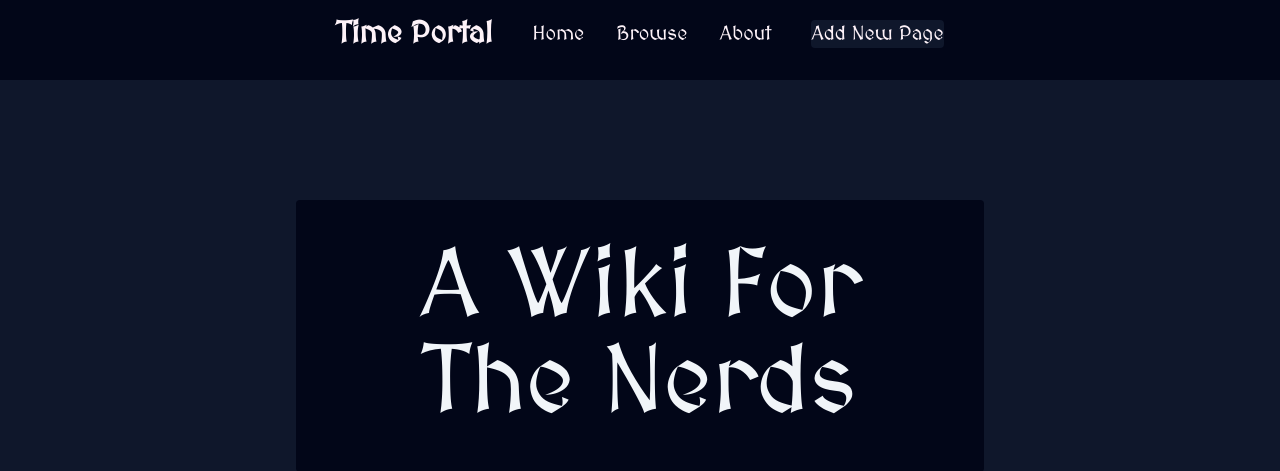
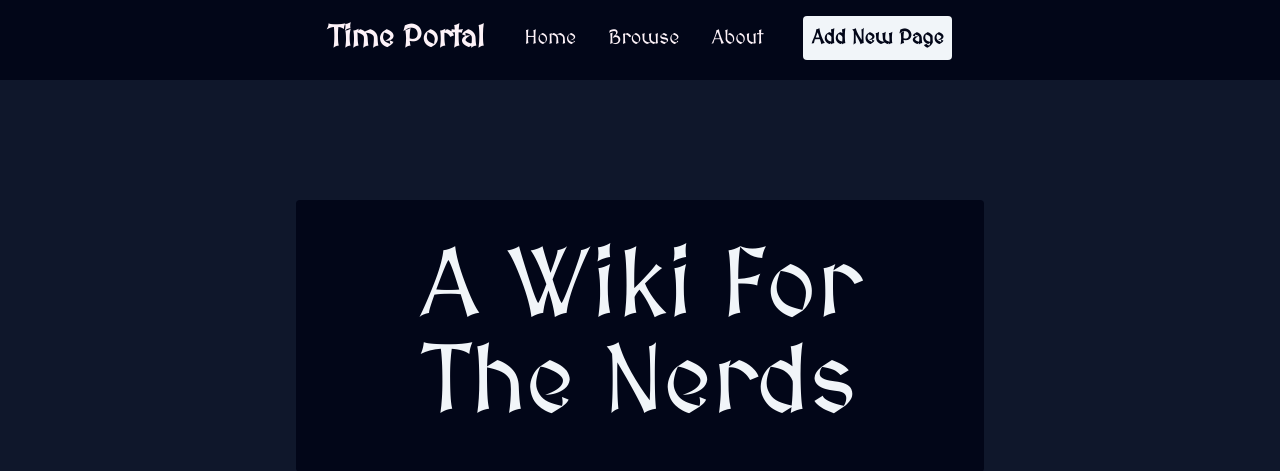
Before and after one commit to libresoul/time-machine, a PHP site: page /index.php in a window 1280 px wide. Shown: the top 471 px of the page. Run offline with PHP 8.4, Linux system fonts and the light colour scheme; data comes from the database, SQL or seed files in the repository; both versions use the stored data as it was after the commit.

Commit message:
style: final commit

```diff
--- a/includes/header.inc.php
+++ b/includes/header.inc.php
@@ -29,7 +29,7 @@
                     <li><a href="about.php" class="block text-xl md:hover:bg-transparent md:hover:scale-125 transition-all duration-500">About</a></li>
                 </ul>
             </div>
-            <div class="hidden md:flex md:order-2 space-x-3 md:space-x-0 rtl:space-x-reverse bg-slate-900 rounded">
+            <div class="hidden md:flex md:order-2 space-x-3 md:space-x-0 rtl:space-x-reverse bg-slate-100 p-2 rounded text-slate-950 font-bold hover:scale-125 transition-all duration-500">
                 <a href="create.php"><button type="button">Add New Page</button></a>
             </div>
         </div>
--- a/styles/main.css
+++ b/styles/main.css
@@ -1600,6 +1600,9 @@
   .bg-red-500\/\[50\%\] {
     background-color: color-mix(in oklab, var(--color-red-500) 50%, transparent);
   }
+  .bg-slate-100 {
+    background-color: var(--color-slate-100);
+  }
   .bg-slate-600 {
     background-color: var(--color-slate-600);
   }
@@ -1989,6 +1992,9 @@
   }
   .text-slate-100 {
     color: var(--color-slate-100);
+  }
+  .text-slate-950 {
+    color: var(--color-slate-950);
   }
   .text-white {
     color: var(--color-white);
```
Also changed, not shown: data/wiki.db, uploads/image_2025-02-04_23-55-59.png (deleted), uploads/img1.jpg (deleted), uploads/img2.gif (deleted).
